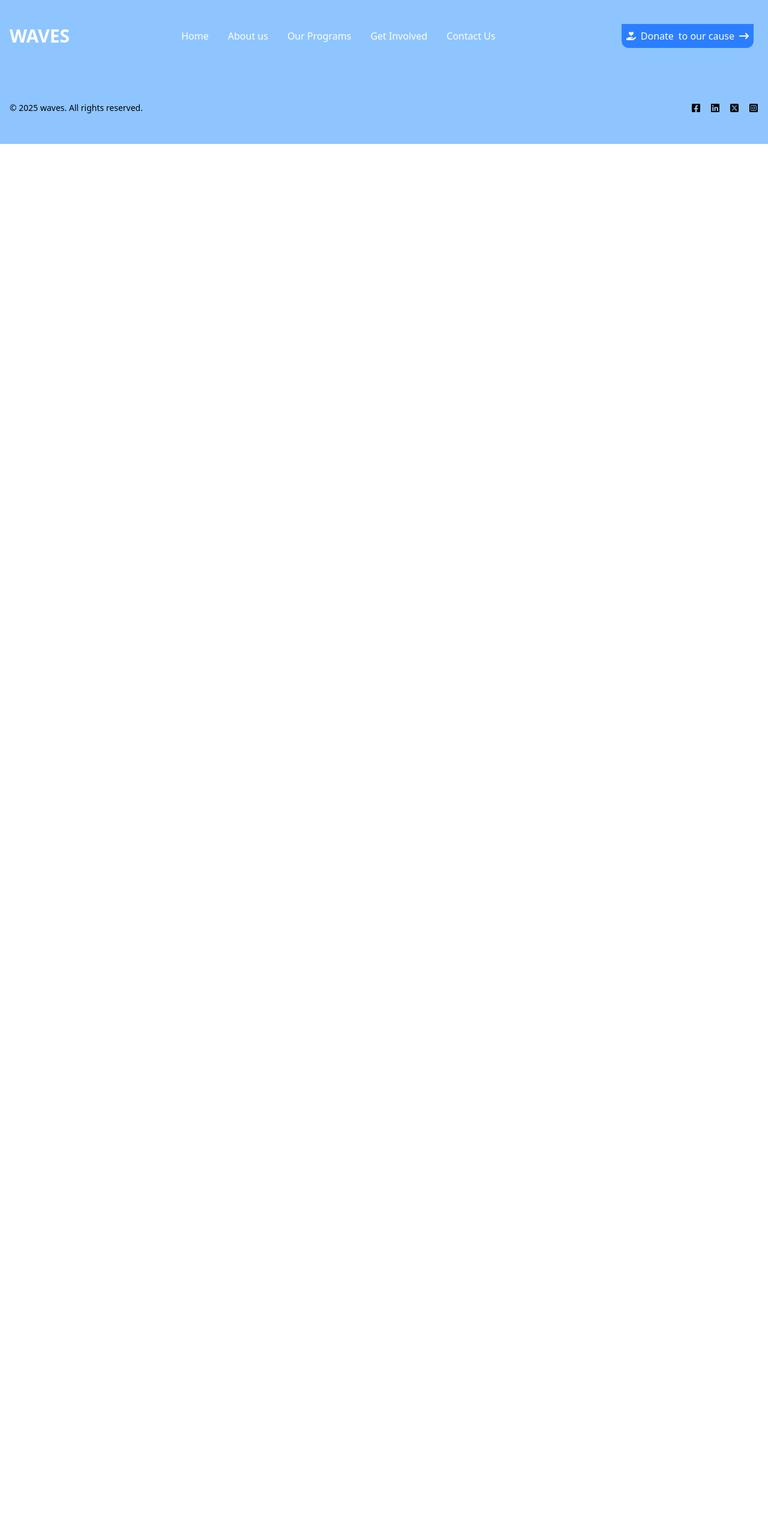
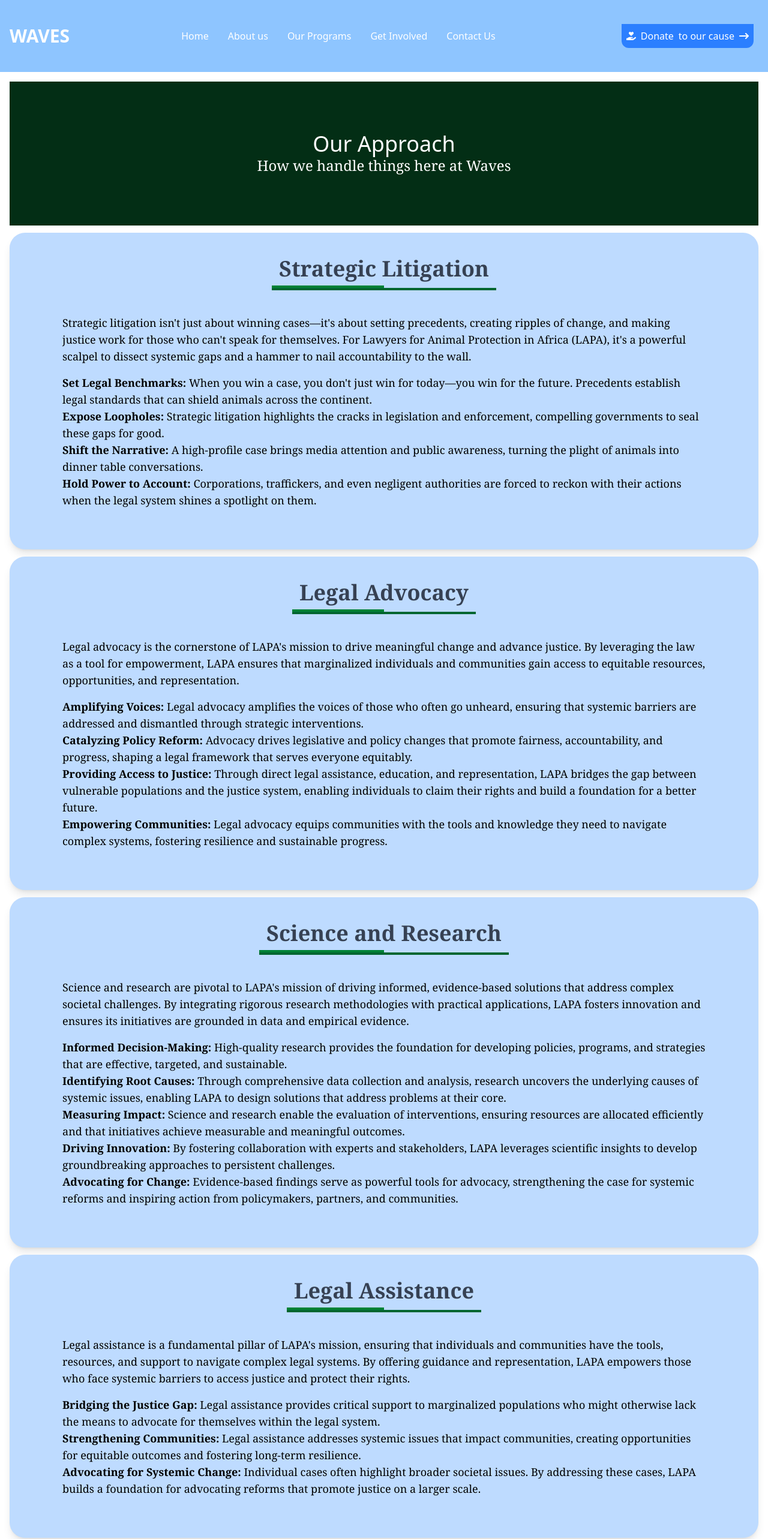
Before and after one commit to edwinmuriithi/waves, a React (Vite) app: page /About/OurApproach in a window 1280 px wide. Shown: the part 40-2606 px from the top of the page at 60% size. Before the commit the page ends 800 px from the top, so only its background shows below. Built offline with nearby package versions, Linux system fonts and the light colour scheme.

Commit message:
feat(OurApproach.jsx): modified OurApproach page

```diff
--- a/src/App.jsx
+++ b/src/App.jsx
@@ -23,6 +23,7 @@ const App = () => {
           <Route path="/publications" element={<Publications />} />
           <Route path="/contact" element={<Contact />} />
           <Route path="/get-involved" element={<GetInvolved />} />
+           <Route path="/About/OurApproach" element={<OurApproach />} />
         </Routes>
         <Footer />
       </Router>
--- a/src/components/About/OurApproach.jsx
+++ b/src/components/About/OurApproach.jsx
@@ -1,17 +1,60 @@
 const OurApproach = () => {
   return (
     <div className="p-4">
-      <h2 className="text-2xl font-bold mb-4">Our Approach</h2>
-      <p className="mb-4 text-gray-700">
-        Lorem, ipsum dolor sit amet consectetur adipisicing elit. Vel corrupti
-        expedita eveniet illum autem ipsa quia minima, itaque, ab odit iste
-        sint! Pariatur laboriosam sunt, cum eveniet natus impedit. Nam?
-      </p>
-      <p className="text-gray-700">
-        Lorem ipsum dolor sit amet consectetur adipisicing elit. Amet tempora
-        saepe est esse odio. Beatae veritatis mollitia minus ullam autem cumque,
-        obcaecati aliquam, velit quae ratione quia magnam repellat tenetur?
-      </p>
+      <div className="h-60 text-white p-4 font-sans flex justify-center flex-col items-center bg-green-950">
+        <h1 className=" font-medium text-4xl">Our Approach</h1>
+        <p className="text-2xl font-serif">How we handle things here at Waves</p>
+      </div>
+      <div className="w-full h-fit bg-blue-200 flex flex-col justify-center items-center mt-3 rounded-[2vw] shadow-lg p-7">
+        <h2 className="relative font-semibold font-serif text-4xl text-gray-700 border-b-4 border-green-800 p-3">Strategic Litigation  <span className="absolute bottom-0 left-0 h-1 w-1/2 bg-green-700"></span></h2>
+        <div  className="font-serif p-10 w-6xl text-lg  flex flex-col gap-4">
+            <p >Strategic litigation isn't just about winning cases—it's about setting precedents, creating ripples of change, and making justice work for those who can't speak for themselves. For Lawyers for Animal Protection in Africa (LAPA), it's a powerful scalpel to dissect systemic gaps and a hammer to nail accountability to the wall.</p>
+            <ul>
+               <li><span className="font-semibold">Set Legal Benchmarks:</span> When you win a case, you don't just win for today—you win for the future. Precedents establish legal standards that can shield animals across the continent.</li>
+               <li><span className="font-semibold">Expose Loopholes:</span> Strategic litigation highlights the cracks in legislation and enforcement, compelling governments to seal these gaps for good.</li>
+               <li><span className="font-semibold">Shift the Narrative:</span> A high-profile case brings media attention and public awareness, turning the plight of animals into dinner table conversations.</li>
+               <li><span className="font-semibold">Hold Power to Account:</span> Corporations, traffickers, and even negligent authorities are forced to reckon with their actions when the legal system shines a spotlight on them.</li>
+            </ul>
+
+
+        </div>
+      </div>
+          <div className="w-full h-fit bg-blue-200 flex flex-col justify-center items-center mt-3 rounded-[2vw] shadow-lg p-7">
+            <h2 className="relative font-semibold font-serif text-4xl text-gray-700 border-b-4 border-green-800 p-3">Legal Advocacy  <span className="absolute bottom-0 left-0 h-1 w-1/2 bg-green-700"></span></h2>
+            <div className="font-serif p-10 w-6xl text-lg  flex flex-col gap-4">
+              <p>Legal advocacy is the cornerstone of LAPA's mission to drive meaningful change and advance justice. By leveraging the law as a tool for empowerment, LAPA ensures that marginalized individuals and communities gain access to equitable resources, opportunities, and representation.</p>
+              <ul>
+                <li><span className="font-semibold">Amplifying Voices: </span>Legal advocacy amplifies the voices of those who often go unheard, ensuring that systemic barriers are addressed and dismantled through strategic interventions.</li>
+                <li><span className="font-semibold">Catalyzing Policy Reform:</span> Advocacy drives legislative and policy changes that promote fairness, accountability, and progress, shaping a legal framework that serves everyone equitably.</li>
+                <li><span className="font-semibold">Providing Access to Justice:</span> Through direct legal assistance, education, and representation, LAPA bridges the gap between vulnerable populations and the justice system, enabling individuals to claim their rights and build a foundation for a better future. </li>
+                <li><span className="font-semibold">Empowering Communities:</span> Legal advocacy equips communities with the tools and knowledge they need to navigate complex systems, fostering resilience and sustainable progress.</li>
+              </ul>
+            </div>
+          </div>
+          <div className="w-full h-fit bg-blue-200 flex flex-col justify-center items-center mt-3 rounded-[2vw] shadow-lg p-7">
+            <h2 className=" relative font-semibold font-serif text-4xl text-gray-700 border-b-4 border-green-800 p-3">Science and Research  <span className="absolute bottom-0 left-0 h-1 w-1/2 bg-green-700"></span></h2>
+            <div className="font-serif p-10 w-6xl text-lg flex flex-col gap-4">
+              <p>Science and research are pivotal to LAPA's mission of driving informed, evidence-based solutions that address complex societal challenges. By integrating rigorous research methodologies with practical applications, LAPA fosters innovation and ensures its initiatives are grounded in data and empirical evidence.</p>
+              <ul>
+                <li><span className="font-semibold">Informed Decision-Making:</span> High-quality research provides the foundation for developing policies, programs, and strategies that are effective, targeted, and sustainable.</li>
+                <li><span className="font-semibold">Identifying Root Causes:</span> Through comprehensive data collection and analysis, research uncovers the underlying causes of systemic issues, enabling LAPA to design solutions that address problems at their core.</li>
+                <li><span className="font-semibold">Measuring Impact:</span> Science and research enable the evaluation of interventions, ensuring resources are allocated efficiently and that initiatives achieve measurable and meaningful outcomes.</li>
+                <li><span className="font-semibold">Driving Innovation:</span> By fostering collaboration with experts and stakeholders, LAPA leverages scientific insights to develop groundbreaking approaches to persistent challenges.</li>
+                <li><span className="font-semibold">Advocating for Change:</span> Evidence-based findings serve as powerful tools for advocacy, strengthening the case for systemic reforms and inspiring action from policymakers, partners, and communities.</li>
+              </ul>
+            </div>
+          </div>
+          <div className="w-full h-fit bg-blue-200 flex flex-col justify-center items-center mt-3 rounded-[2vw] shadow-lg p-7">
+            <h2 className=" relative font-semibold font-serif text-4xl text-gray-700 border-b-4 border-green-800 p-3">Legal Assistance  <span className="absolute bottom-0 left-0 h-1 w-1/2 bg-green-700"></span></h2>
+            <div className="font-serif p-10 w-6xl text-lg flex flex-col gap-4">
+              <p>Legal assistance is a fundamental pillar of LAPA's mission, ensuring that individuals and communities have the tools, resources, and support to navigate complex legal systems. By offering guidance and representation, LAPA empowers those who face systemic barriers to access justice and protect their rights.</p>
+              <ul>
+                <li><span className="font-semibold">Bridging the Justice Gap:</span> Legal assistance provides critical support to marginalized populations who might otherwise lack the means to advocate for themselves within the legal system.</li>
+                <li><span className="font-semibold">Strengthening Communities:</span>  Legal assistance addresses systemic issues that impact communities, creating opportunities for equitable outcomes and fostering long-term resilience.</li>
+                <li><span className="font-semibold">Advocating for Systemic Change: </span>Individual cases often highlight broader societal issues. By addressing these cases, LAPA builds a foundation for advocating reforms that promote justice on a larger scale.</li>
+              </ul>
+            </div>
+          </div>
     </div>
   );
 };
--- a/src/components/Header/Navbar.jsx
+++ b/src/components/Header/Navbar.jsx
@@ -26,7 +26,7 @@ function Navbar() {
       dropdown: [
         { name: "Our History", path: "/about#history" },
         { name: "Our Mission", path: "/about#mission" },
-        { name: "Our Approach", path: "/about#approach" },
+        { name: "Our Approach", path: "/About/OurApproach" },
         { name: "Our Team", path: "/about#team" },
       ],
     },
```
